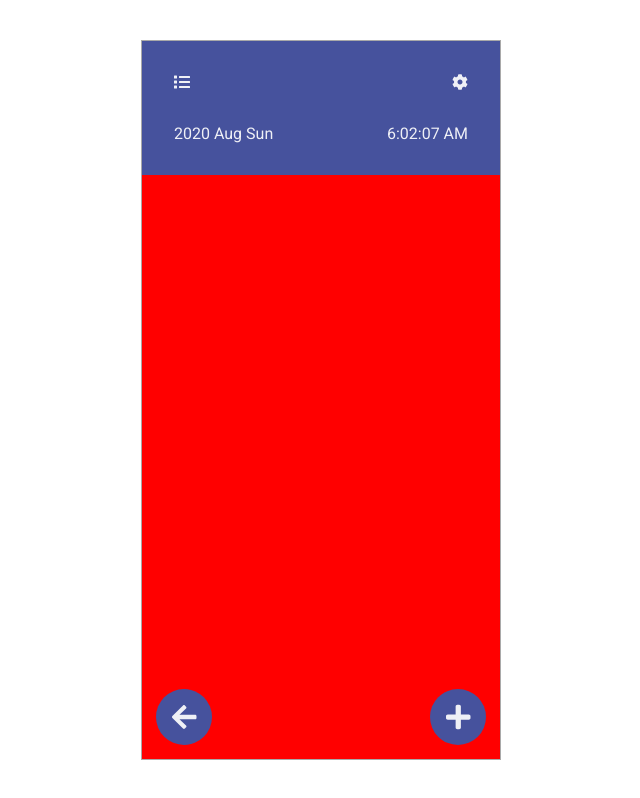
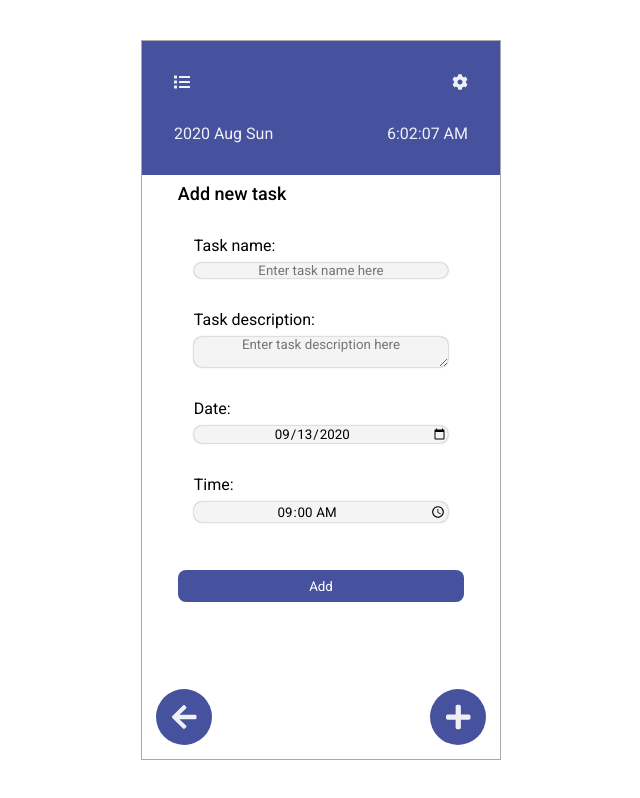
Before and after one commit to 1amL0st/react-todo, a React (Create React App) app: page / in a window 1280 px wide. Both pictures are taken after a click on the element 777 px from the left and 717 px from the top of the page. Shown: the whole page, without its empty margins (319-959 px from the left). Built offline with nearby package versions, Linux system fonts and the light colour scheme.

Commit message:
Add task window is added

```diff
--- a/src/App.js
+++ b/src/App.js
@@ -11,8 +11,9 @@ class App extends React.Component {
 
     this.state = {
       tasks: [
-        {name: 'Say something', date: '12-09-2020'},
-        {name: 'Eat something', date: '13-09-2020'}
+        {name: 'Say something', desc: "blah-blah-blah", time: "09:00", date: '12-09-2020'},
+        {name: 'First', desc: "blah-blah-blah", time: "09:00", date: '12-09-2020'},
+        {name: 'Second', desc: "blah-blah-blah", time: "09:00", date: '12-09-2020'},
       ]
     }
 
@@ -20,13 +21,22 @@ class App extends React.Component {
     this.FooterLBtnHandler = this.FooterLBtnHandler.bind(this);
 
     this.inbox_screen = (<Inbox tasks={this.state.tasks}></Inbox>);
-    this.add_task_screen = (<AddTaskScreen></AddTaskScreen>);
+
+    this.AddTaskSubmitHandler = this.AddTaskSubmitHandler.bind(this);
+    this.add_task_screen = <AddTaskScreen onSubmitHandler={this.AddTaskSubmitHandler}></AddTaskScreen>;
 
     this.state.screen_stack = [this.inbox_screen];
 
     this.CurrentScreen = this.CurrentScreen.bind(this);
     this.PushScreen = this.PushScreen.bind(this);
     this.PopScreen = this.PopScreen.bind(this);
+
+    //this.state.screen_stack.push(this.add_task_screen);
+  }
+
+  AddTaskSubmitHandler(task) {
+    this.state.tasks.push(task);
+    this.setState({tasks: this.state.tasks});
   }
 
   CurrentScreen() {
--- a/src/components/AddTaskScreen/AddTaskScreen.jsx
+++ b/src/components/AddTaskScreen/AddTaskScreen.jsx
@@ -1,9 +1,76 @@
 import React from 'react';
 
 class AddTaskScreen extends React.Component {
+    constructor(props)
+    {
+        super(props);
+
+        this.state = {
+            taskName: "",
+            taskDesc: "",
+            taskDate: new Date().toLocaleDateString('en-CA'),
+            taskTime: "09:00"
+        }
+
+        this.OnTaskNameChangeHandler = this.OnTaskNameChangeHandler.bind(this);
+        this.OnTaskDescChangeHandler = this.OnTaskDescChangeHandler.bind(this);
+        this.OnTaskDateChangeHandler = this.OnTaskDateChangeHandler.bind(this);
+        this.OnTaskTimeChangeHandler = this.OnTaskTimeChangeHandler.bind(this);
+        this.OnSubmitClickHandler = this.OnSubmitClickHandler.bind(this);
+    }
+
+    OnTaskNameChangeHandler(event) {
+        this.setState({taskName: event.target.value});
+    }
+
+    OnTaskDescChangeHandler(event) {
+        this.setState({taskDesc: event.target.value});
+    }
+
+    OnTaskDateChangeHandler(event) {
+        this.setState({taskDate: event.target.value});
+    }
+
+    OnTaskTimeChangeHandler(event) {
+        this.setState({taskTime: event.target.value});
+    }
+
+    OnSubmitClickHandler(event) {
+        let task = this.state;
+        this.props.onSubmitHandler({
+            name: task.taskName,
+            date: task.taskDate,
+            time: task.taskTime,
+            desc: task.taskDesc
+        });
+        event.preventDefault();
+    }
+
     render() {
         return (
             <div className="screen--a-t">
+                <span className="title">Add new task</span>
+                <form>
+                    <label>
+                        Task name:
+                        <input className="text-input" type="text" value={this.state.taskName} placeholder="Enter task name here"
+                         onChange={this.OnTaskNameChangeHandler}></input>
+                    </label>
+                    <label>
+                        Task description:
+                        <textarea className="text-input" type="text" value={this.state.taskDesc} placeholder="Enter task description here"
+                         onChange={this.OnTaskDescChangeHandler}></textarea>
+                    </label>
+                    <label>
+                        Date:
+                        <input className="text-input" type="date" value={this.state.taskDate} onChange={this.OnTaskDateChangeHandler}></input>
+                    </label>
+                    <label>
+                        Time:
+                        <input className="text-input" type="time" value={this.state.taskTime} onChange={this.OnTaskTimeChangeHandler}></input>
+                    </label>
+                    <input className="submit" type="submit" value="Add" onClick={this.OnSubmitClickHandler}/>
+                </form>
             </div>
         )
     }
--- a/src/components/AddTaskScreen/AddTaskScreen.scss
+++ b/src/components/AddTaskScreen/AddTaskScreen.scss
@@ -1,8 +1,44 @@
 .screen--a-t {
+  @include flex-layout(column, flex-start);
+
+  width: 100%;
+  height: 100%;
+  padding: 0 10%;
+
+  color: black;
+
+  .title {
+    align-self: flex-start;
+    margin-top: 8px;
+    margin-bottom: 16px;
+    font-size: 18px;
+    font-weight: 500;
+  }
+
+  .text-input {
+    display: block;
+    margin-top: 8px;
+    width: 100%;
+  }
+
+  form {
+    position: relative;
+    width: 100%;
     @include flex-layout(column, flex-start);
 
-    background-color: red;
+    label {
+      display: inline-block;
+      margin: 16px;
+      max-width: 100%;
+    }
+  }
 
-    width: 100%;
-    height: 100%;
+  .submit {
+      color: white;
+      background-color: $main-color;
+      margin-top: 32px;
+      border: none;
+      height: 32px;
+      border-radius: 8px;
+  }
 }
--- a/src/components/Inbox/Inbox.jsx
+++ b/src/components/Inbox/Inbox.jsx
@@ -4,12 +4,13 @@ import ItemTask from '../ItemTask/ItemTask'
 
 class Inbox extends React.Component {
     render() {
+        console.log(this.props.tasks);
         return (
             <div className="inbox">
                 <span className="title">Inbox</span>
                 <ol className="list">{
                     this.props.tasks.map(item => (
-                        <ItemTask taskName={item.name} taskDate={item.date}></ItemTask>
+                        <ItemTask task={item}></ItemTask>
                     ))
                 }</ol>
             </div>
--- a/src/components/ItemTask/ItemTask.jsx
+++ b/src/components/ItemTask/ItemTask.jsx
@@ -4,8 +4,11 @@ class ItemTask extends React.Component {
     render() {
         return(
             <div className="item-task">
-                <span className="item-task__name">{this.props.taskName}</span>
-                <span className="item-task__date">{this.props.taskDate}</span>
+                <span className="item-task__name">{this.props.task.name}</span>
+                <span className="item-task__date-time">
+                    <span className="item-task__date">{this.props.task.date}</span>
+                    <span className="item-task__time">{this.props.task.time}</span>
+                </span>
             </div>
         )
     }
--- a/src/components/ItemTask/ItemTask.scss
+++ b/src/components/ItemTask/ItemTask.scss
@@ -18,8 +18,12 @@
     align-self: flex-start;
   }
 
-  &__date {
+  &__date, &__time {
     font-size: 0.8rem;
     align-self: flex-end;
   }
+
+  &__date-time {
+    @include flex-layout(row, space-between);
+  }
 }
--- a/src/index.scss
+++ b/src/index.scss
@@ -47,3 +47,12 @@ $text-white-color: #eff0f6;
     }
   }
 }
+
+.text-input {
+  border: none;
+  border-radius: 8px;
+  text-align: center;
+
+  background-color: $item-bg-color;
+  box-shadow: 0 0px 2px 0px gray;
+}
```
